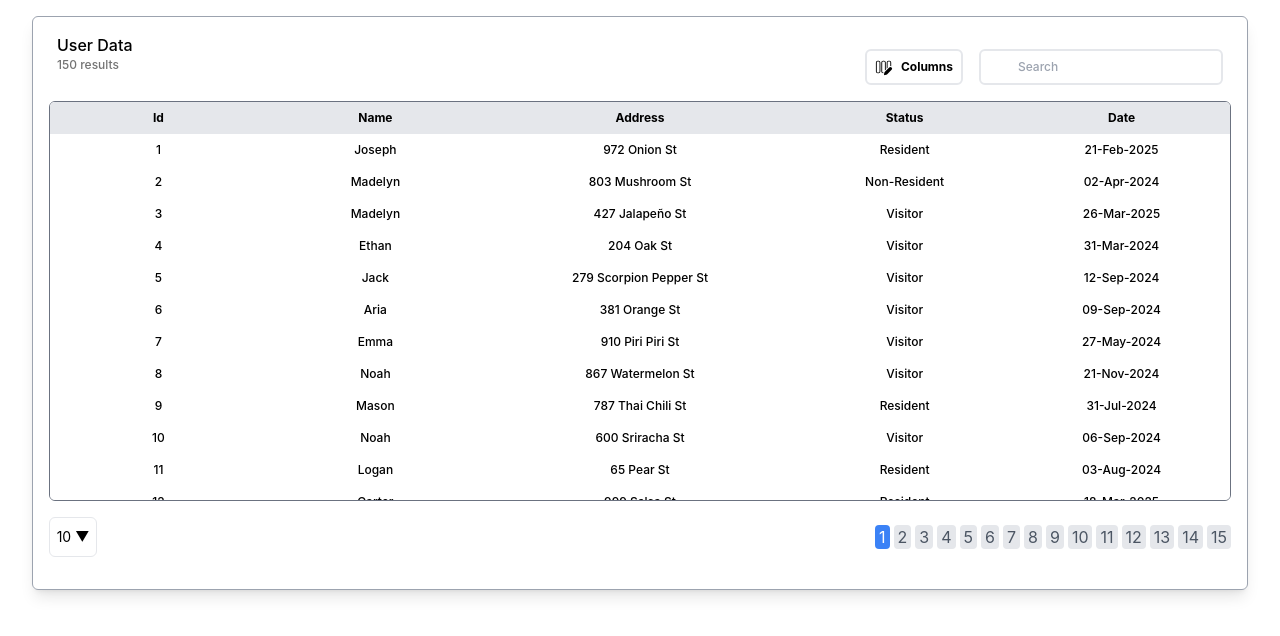
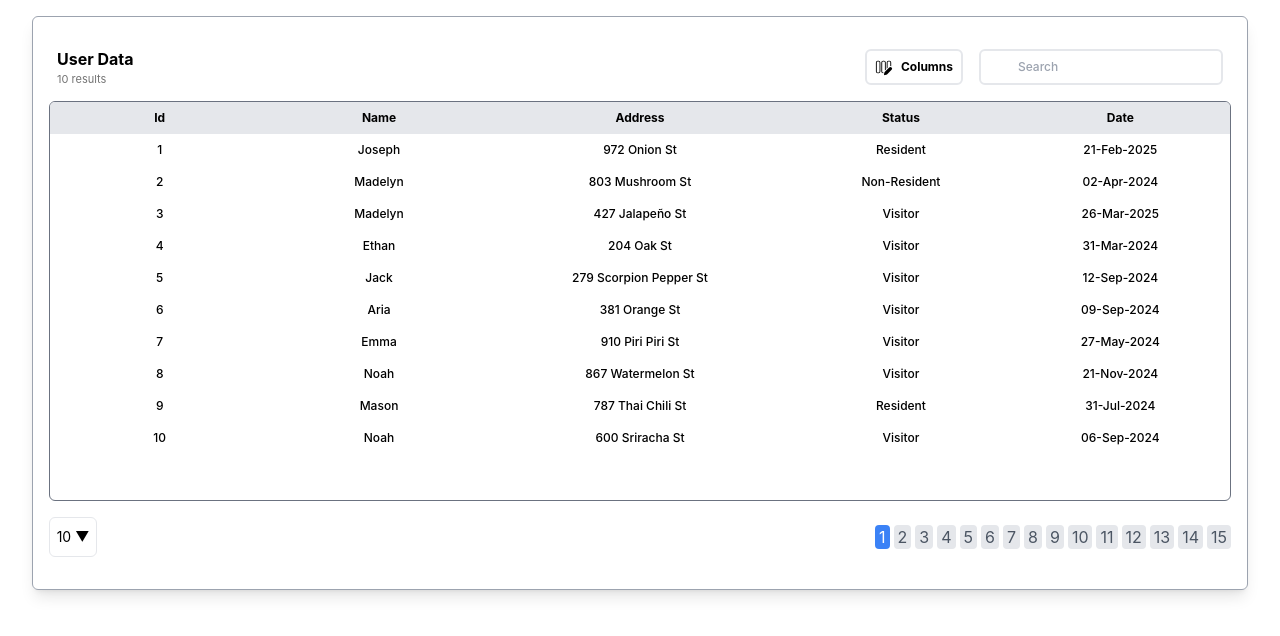
Before and after one commit to sahil-menda/assignment, a React (Create React App) app: page / in a window 1280 px wide. Shown: the top 636 px of the page. Built offline with nearby package versions, Linux system fonts and the light colour scheme; some icons are missing.

Commit message:
some bug fixes

```diff
--- a/src/Table.tsx
+++ b/src/Table.tsx
@@ -88,9 +88,12 @@ function Table({ tableData }: { tableData: UserData[] }) {
       })
     );
     const sorted = multiColumnSort(tableData, sortingState);
+    const firstPageIndex = (currentPage - 1) * pageSize;
+    const lastPageIndex = firstPageIndex + pageSize;
+    const filteredSliceData = sorted.slice(firstPageIndex, lastPageIndex);
     setTotalPages(Math.ceil(filteredData.length / pageSize));
-    setDataToBePassed(sorted);
-  }, [tableData, pageSize, sortingState, filterInput]);
+    setDataToBePassed(filteredSliceData);
+  }, [tableData, sortingState, currentPage, pageSize, filterInput]);
   const [selectedColumns, setSelectedColumns] = useState<string[]>(
     headersToBePassed.headers
   );
@@ -100,18 +103,18 @@ function Table({ tableData }: { tableData: UserData[] }) {
       setSelectedColumns(
         selectedColumns.filter((selectedColumn) => selectedColumn !== column)
       );
-      const filteredHeader = headersToBePassed.headers.filter(
+      const headerAfterRemoval = headersToBePassed.headers.filter(
         (header) => header !== column
       );
-      const filteredData = dataToBePassed.map((item) => {
+      const dataAfterRemoval = dataToBePassed.map((item) => {
         const newItem = { ...item };
         delete newItem[column as keyof typeof item];
         return newItem;
       });
-      setDataToBePassed(filteredData);
+      setDataToBePassed(dataAfterRemoval);
       setHeadersToBePassed({
-        headers: filteredHeader,
-        columnNumber: filteredHeader.map((header) => {
+        headers: headerAfterRemoval,
+        columnNumber: headerAfterRemoval.map((header) => {
           return headersToBePassed.columnNumber[headersToBePassed.headers.indexOf(header)];
         }),
       });
@@ -144,10 +147,10 @@ function Table({ tableData }: { tableData: UserData[] }) {
 
   return (
     <div className="flex flex-col p-4 mx-8 my-4 border border-gray-400 rounded-md shadow-lg">
-      <div className="flex flex-col justify-between md:flex-row">
-      <div className="px-2">
-        <p className="font-medium ">User Data</p>
-        <p className="text-xs font-medium text-neutral-500">
+      <div className="flex flex-col items-center justify-between align-middle md:flex-row">
+      <div className="pl-2">
+        <p className="font-bold">User Data</p>
+        <p className="text-[11px] text-neutral-500">
           {dataToBePassed.length} results
         </p>
       </div>
```
